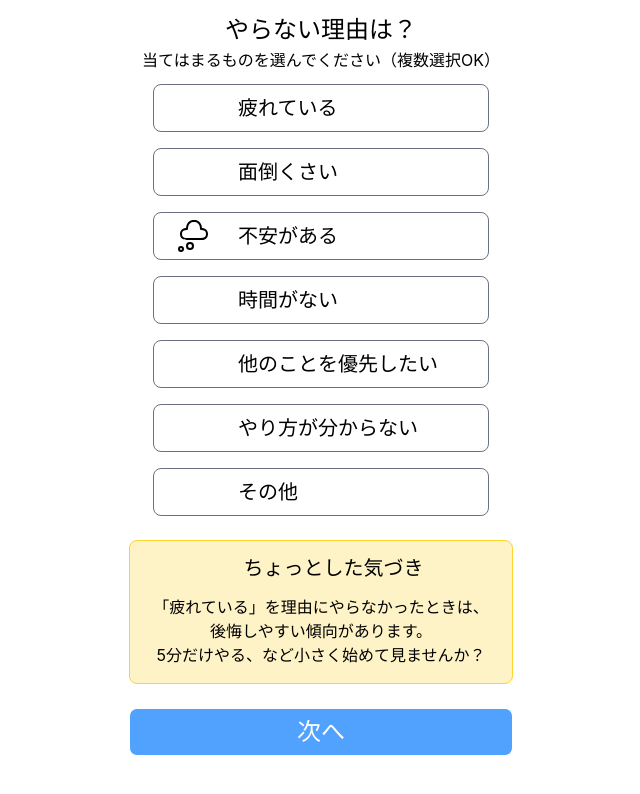
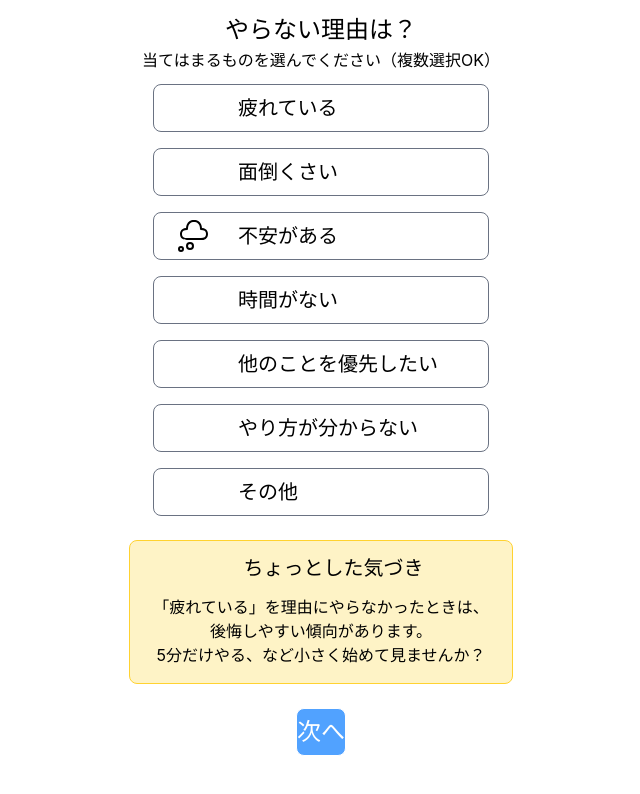
Before and after one commit to risa-h1108/Miru, a React (Vite) app: page /reasons in a window 1280 px wide. Shown: the top 794 px of the page, without its empty margins (319-959 px from the left). Built offline with nearby package versions, Linux system fonts and the light colour scheme; some icons are missing.

Commit message:
refactor:次へボタンにonClickを用いるため、Link→buttonタグに変更

```diff
--- a/src/pages/ReasonsChoice.tsx
+++ b/src/pages/ReasonsChoice.tsx
@@ -1,6 +1,6 @@
 //理由選択画面
 
-import { Link, useLocation, useNavigate } from "react-router-dom";
+import { useLocation, useNavigate } from "react-router-dom";
 import type { Cards } from "../types";
 import { Icon } from "@iconify/react";
 import { useState } from "react";
@@ -88,6 +88,7 @@ export default function ReasonsChoice() {
     //クリックされた瞬間の日本での日時(.toLocaleString("ja-JP"))を作成
     const recordedAt = new Date().toLocaleString("ja-JP");
     //navigate(遷移先, {state:{次のページに渡すデータ}})
+    //selectedReasons：現在選択中のカードのlabelが入った配列（クリックのたびにhandleCardsClickで[追加or削除]処理が更新される）
     navigate("/reflection", {
       state: { selectedAction, selectedDecision, selectedReasons, recordedAt },
     });
@@ -140,18 +141,9 @@ export default function ReasonsChoice() {
       </div>
 
       {/* 次へ行くボタン */}
-      <Link
-        to="/reflection"
-        //state:次のページに渡したいデータを入れる(,React Router側で定義された)名称
-        //外側{}：JSXの中でJSとして認識させるために必要（変数selectedReasonsを都度参照するため）
-        //内側{}：{ selectedReasons: selectedReasons } を省略して { selectedReasons } と書いている
-        // ex){selectedReasons: ["疲れている", "時間がない"](=selectedReasons)}
-        //selectedReasons：現在選択中のカードのlabelが入った配列（クリックのたびにhandleCardsClickで[追加or削除]処理が更新される）
-        state={{ selectedAction, selectedDecision, selectedReasons }}
-        className={submitButtonBase}
-      >
+      <button onClick={handleSubmit} className={submitButtonBase}>
         次へ
-      </Link>
+      </button>
     </div>
   );
 }
```
